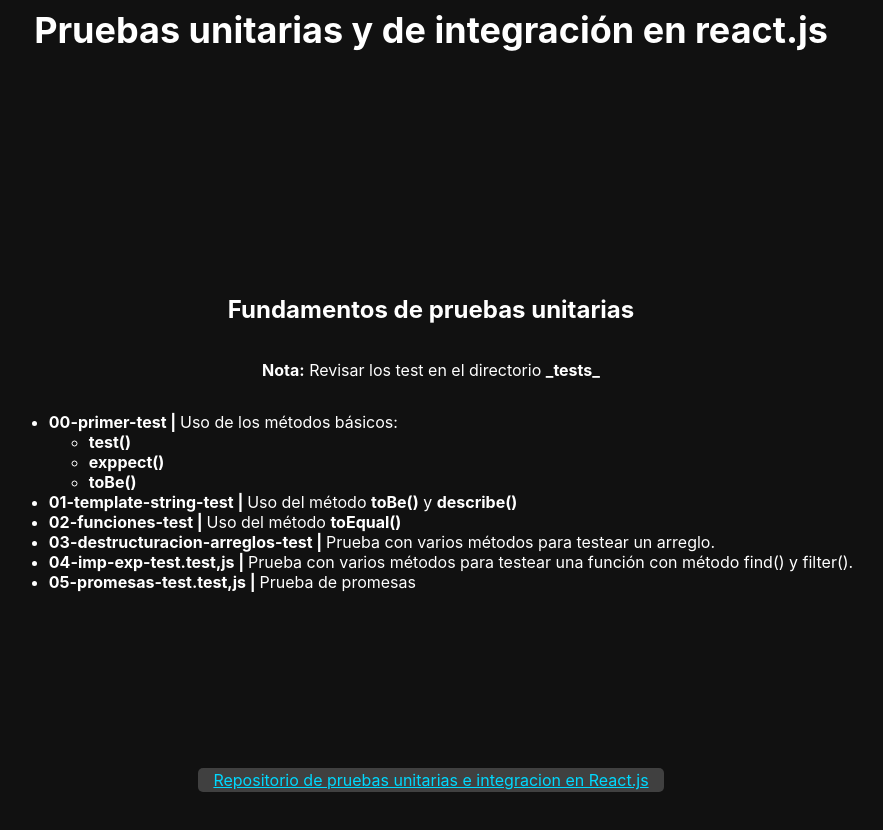
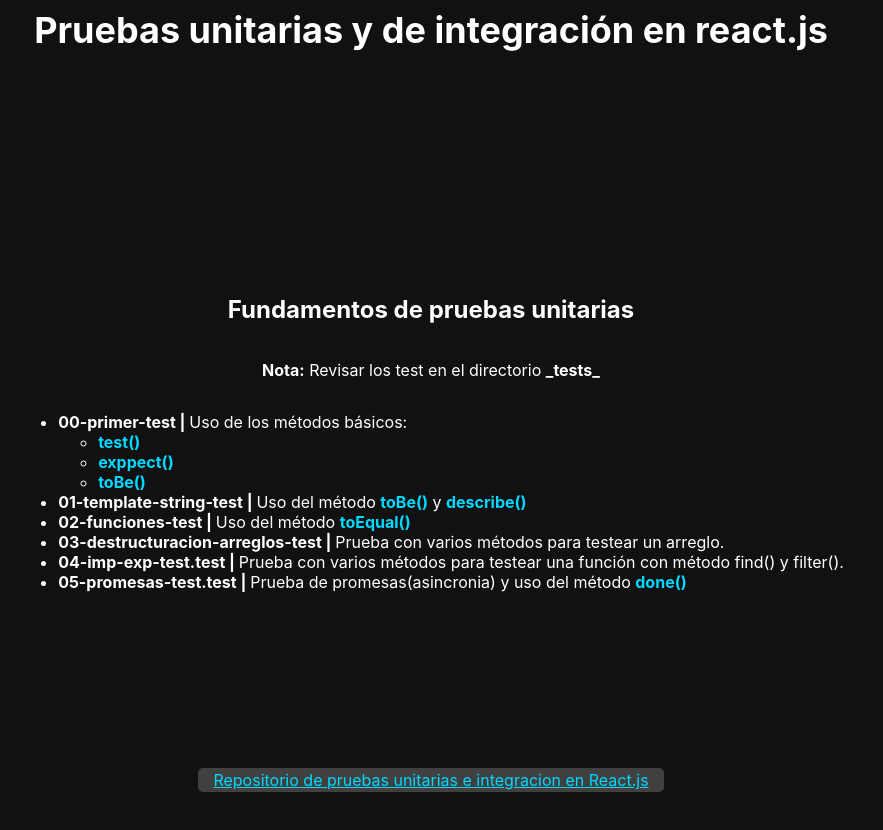
Before and after one commit to icao/pruebas-unitarias-integracion-react, a React (Create React App) app: page / in a window 1280 px wide. Shown: the top 830 px of the page, without its empty margins (209-1092 px from the left). Built offline with nearby package versions, Linux system fonts and the light colour scheme.

Commit message:
Estilos para resaltar los metodos de test unitarios en la vista

```diff
--- a/src/App.scss
+++ b/src/App.scss
@@ -46,3 +46,7 @@
 .link {
   color: #00d9ff;
 }
+
+.test-method {
+  color: #00d9ff;
+}
--- a/src/components/01-mi-primer-componente-test/MiPrimerComponenteTest.jsx
+++ b/src/components/01-mi-primer-componente-test/MiPrimerComponenteTest.jsx
@@ -13,34 +13,37 @@
           <strong>00-primer-test | </strong> Uso de los métodos básicos:
           <ul>
             <li>
-              <strong>test()</strong>
+              <strong className='test-method'>test()</strong>
             </li>
             <li>
-              <strong>exppect()</strong>
+              <strong className='test-method'>exppect()</strong>
             </li>
             <li>
-              <strong>toBe()</strong>
+              <strong className='test-method'>toBe()</strong>
             </li>
           </ul>
         </li>
         <li>
           <strong>01-template-string-test | </strong> Uso del método{' '}
-          <strong>toBe()</strong> y <strong>describe()</strong>
+          <strong className='test-method'>toBe()</strong> y{' '}
+          <strong className='test-method'>describe()</strong>
         </li>
         <li>
           <strong>02-funciones-test | </strong> Uso del método{' '}
-          <strong>toEqual()</strong>
+          <strong className='test-method'>toEqual()</strong>
         </li>
         <li>
           <strong>03-destructuracion-arreglos-test | </strong> Prueba con varios
           métodos para testear un arreglo.
         </li>
         <li>
-          <strong>04-imp-exp-test.test,js | </strong> Prueba con varios métodos
+          <strong>04-imp-exp-test.test | </strong> Prueba con varios métodos
           para testear una función con método find() y filter().
         </li>
         <li>
-          <strong>05-promesas-test.test,js | </strong> Prueba de promesas
+          <strong>05-promesas-test.test | </strong> Prueba de
+          promesas(asincronia) y uso del método{' '}
+          <strong className='test-method'>done()</strong>
         </li>
       </ul>
     </>
```
